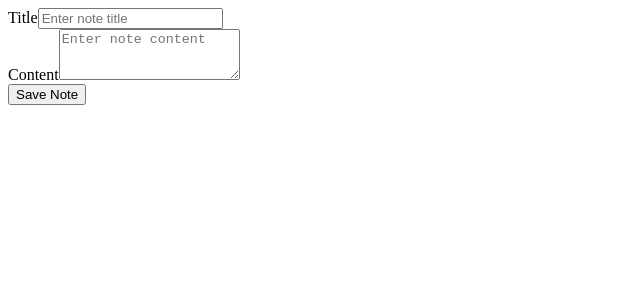
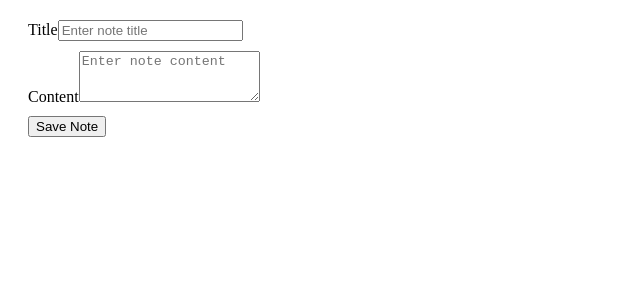
Before and after one commit to tema-skakun/super-duper-notes, a Next.js app: page /create in a window 1280 px wide. Shown: the top 300 px of the page, without its empty margins (0-640 px from the left). Built offline with nearby package versions, Linux system fonts and the light colour scheme.

Commit message:
feat: adds styles for note form and note list item

```diff
--- a/db.json
+++ b/db.json
@@ -8,8 +8,8 @@
     },
     {
       "title": "hello world",
-      "content": "qwerty12234",
-      "updatedAt": "2024-07-26T12:43:59.453Z",
+      "content": "qwerty122341212",
+      "updatedAt": "2024-07-26T13:26:36.695Z",
       "id": "b3de"
     }
   ]
--- a/src/app/note/[id]/page.tsx
+++ b/src/app/note/[id]/page.tsx
@@ -1,4 +1,3 @@
-// src/app/note/[id]/page.tsx
 "use client";
 
 import { useParams } from 'next/navigation';
--- /dev/null
+++ b/src/components/NoteForm.module.css
@@ -0,0 +1,7 @@
+.form {
+    margin: 20px;
+}
+
+.input {
+    margin-bottom: 10px;
+}
--- a/src/components/NoteForm.tsx
+++ b/src/components/NoteForm.tsx
@@ -4,6 +4,7 @@ import { useState, useEffect } from 'react';
 import axios from 'axios';
 import { useRouter } from 'next/navigation';
 import { Button, Form } from 'react-bootstrap';
+import styles from './NoteForm.module.css';
 
 interface NoteFormProps {
   noteId?: string;
@@ -44,8 +45,8 @@ export default function NoteForm({ noteId, initialTitle = '', initialContent = '
   };
 
   return (
-    <Form onSubmit={handleSubmit}>
-      <Form.Group controlId="formTitle">
+    <Form onSubmit={handleSubmit} className={styles.form}>
+      <Form.Group controlId="formTitle" className={styles.input}>
         <Form.Label>Title</Form.Label>
         <Form.Control
           type="text"
@@ -54,7 +55,7 @@ export default function NoteForm({ noteId, initialTitle = '', initialContent = '
           onChange={(e) => setTitle(e.target.value)}
         />
       </Form.Group>
-      <Form.Group controlId="formContent">
+      <Form.Group controlId="formContent" className={styles.input}>
         <Form.Label>Content</Form.Label>
         <Form.Control
           as="textarea"
--- /dev/null
+++ b/src/components/NoteListItem.module.css
@@ -0,0 +1,6 @@
+.note {
+    margin-bottom: 10px;
+    padding: 10px;
+    border: 1px solid #ccc;
+    border-radius: 4px;
+}
--- a/src/components/NoteListItem.tsx
+++ b/src/components/NoteListItem.tsx
@@ -1,4 +1,3 @@
-// src/components/NoteListItem.tsx
 "use client";
 
 import Link from "next/link";
@@ -8,6 +7,7 @@ import axios from 'axios';
 import { useDispatch } from 'react-redux';
 import { AppDispatch } from '@/store';
 import { deleteNote } from '@/store/notesSlice';
+import styles from './NoteListItem.module.css';
 
 interface Note {
   id: string;
@@ -32,7 +32,7 @@ export default function NoteListItem({ note }: NoteListItemProps) {
   };
 
   return (
-    <li>
+    <li className={styles.note}>
       <Link href={`/note/${note.id}`} passHref>
         <h2>{note.title}</h2>
       </Link>
```
